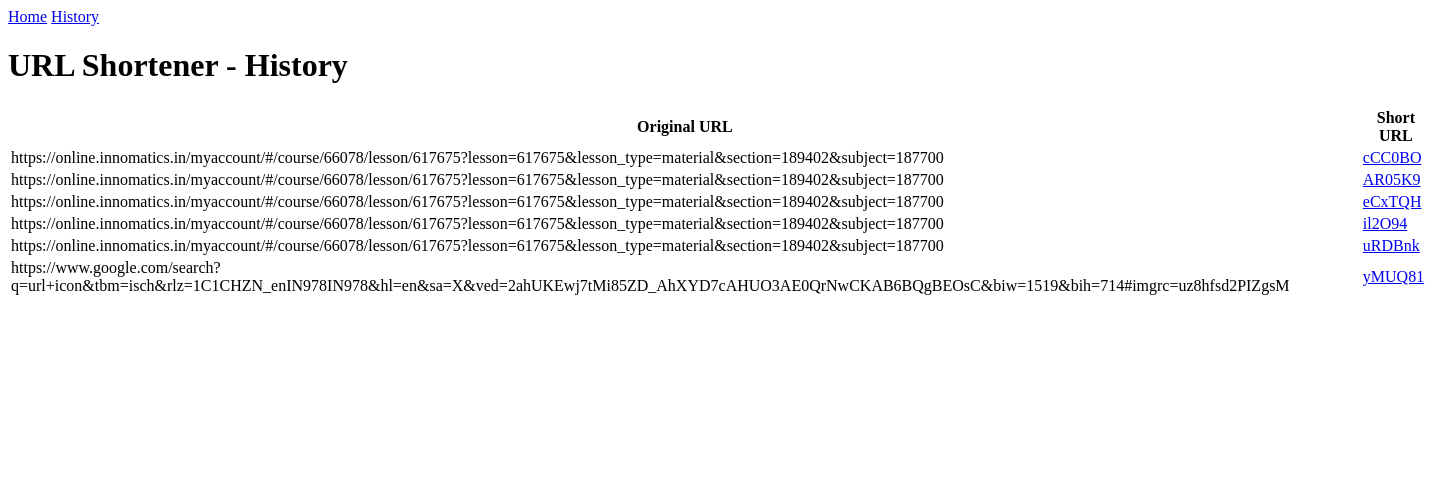
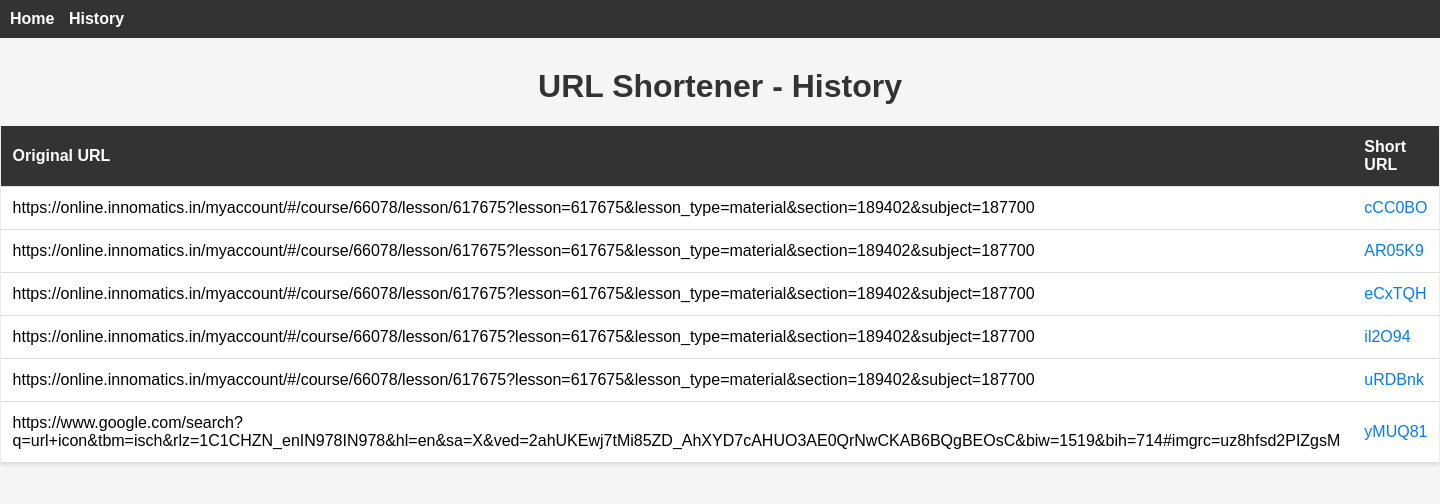
Before and after one commit to MohneetKaur/URL_Shortner_Shortify, a Flask app: page /history in a window 1440 px wide. Shown: the top 504 px of the page. Run offline with Flask 3, Linux system fonts and the light colour scheme.

Commit message:
Update history.html

```diff
--- a/templates/history.html
+++ b/templates/history.html
@@ -2,6 +2,62 @@
 <html>
 <head>
     <title>URL Shortener - History</title>
+    <style>
+        body {
+            font-family: Arial, sans-serif;
+            background-color: #f5f5f5;
+            margin: 0;
+            padding: 0;
+        }
+
+        nav {
+            background-color: #333;
+            padding: 10px;
+        }
+
+        nav a {
+            color: #fff;
+            text-decoration: none;
+            margin-right: 10px;
+            font-weight: bold;
+        }
+
+        h1 {
+            color: #333;
+            text-align: center;
+            margin-top: 30px;
+        }
+
+        table {
+            margin: 0 auto;
+            background-color: #fff;
+            border-collapse: collapse;
+            width: 80%;
+            max-width: 800px;
+            box-shadow: 0 2px 4px rgba(0, 0, 0, 0.1);
+        }
+
+        th, td {
+            padding: 12px;
+            text-align: left;
+            border-bottom: 1px solid #ddd;
+        }
+
+        th {
+            background-color: #333;
+            color: #fff;
+            font-weight: bold;
+        }
+
+        a {
+            color: #007bff;
+            text-decoration: none;
+        }
+
+        a:hover {
+            text-decoration: underline;
+        }
+    </style>
 </head>
 <body>
     <nav>
```
